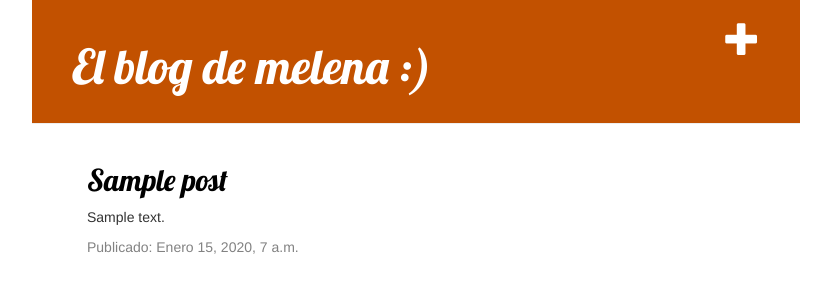
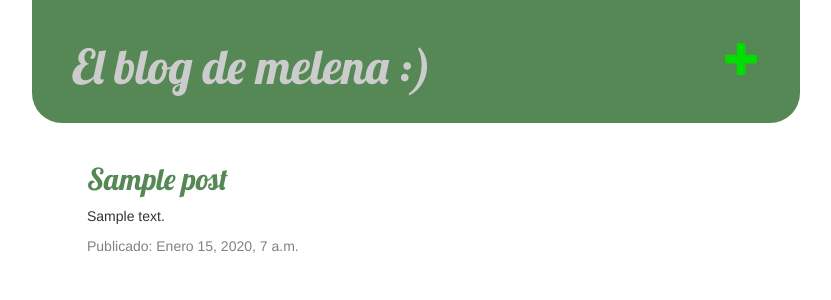
Before and after one commit to biojuampa/miBlog, a Django app: page / in a window 1280 px wide; the page is wider, and only the part inside the window is pictured. Shown: the top 300 px of that part, without its empty margins (224-1055 px from the left). Run offline with Django 3.2, Linux system fonts and the light colour scheme; tables that the repository leaves empty hold one stand-in row (values such as "Sample post"); some libraries are stand-ins or nearby versions.

Commit message:
Ajustes de estilo CSS

```diff
--- a/blog/static/css/blog.css
+++ b/blog/static/css/blog.css
@@ -9,13 +9,15 @@ body {
 }
 
 .page-header {
-    background-color: #C25100;
-    margin-top: 0;
+    background-color: #558855;
+    margin-top: 0px;
     padding: 20px 20px 20px 40px;
+    border-radius: 0px 0px 30px 30px;
+    border-style: none;
 }
 
 .page-header h1, .page-header h1 a, .page-header h1 a:visited, .page-header h1 a:active {
-    color: #ffffff;
+    color: #CCCCCC;
     font-size: 36pt;
     text-decoration: none;
 }
@@ -25,6 +27,7 @@ body {
 }
 
 h1, h2, h3, h4 {
+	color: #558855;
     font-family: 'Lobster', cursive;
 }
 
@@ -41,16 +44,22 @@ h1, h2, h3, h4 {
 }
 
 .top-menu, .top-menu:hover, .top-menu:visited {
-    color: #ffffff;
+    color: #00DD00;
     float: right;
     font-size: 26pt;
     margin-right: 20px;
+    margin-top: 20px;
 }
 
 .post {
-    margin-bottom: 70px;
+	text-align: justify;
+    margin-bottom: 500px;
+}
+
+.lista {
+	margin-bottom: 50px;
 }
 
 .post h2 a, .post h2 a:visited {
-    color: #000000;
+    color: #558855;
 }
--- a/blog/templates/blog/base.html
+++ b/blog/templates/blog/base.html
@@ -15,7 +15,7 @@
 
 	    <div class="page-header">
 	    	<a href="{% url 'post_new' %}" class="top-menu"><span class="glyphicon glyphicon-plus"></span></a>
-	      <h1><a href="/">El blog de melena :)</a></h1>
+	    	<h1><a href="/">El blog de melena :)</a></h1>
 	    </div>
 
 	    <div class="content container">
--- a/blog/templates/blog/post_list.html
+++ b/blog/templates/blog/post_list.html
@@ -4,7 +4,7 @@
 {% block content %}
 
 	{% for post in posts %}
-		<div class="post">
+		<div class="post lista">
 			<h2><a href="{% url 'post_detail' pk=post.pk %}" >{{ post.title }}</a></h2>
 			<p>{{ post.text | linebreaksbr }}</p>
 			<div class="date">
```
Also changed, not shown: blog/templates/blog/post_detail.html (line endings or trailing spaces), blog/templates/blog/post_edit.html (line endings or trailing spaces), blog/templates/blog/post_list_primero.html (line endings or trailing spaces), 1 other file.
